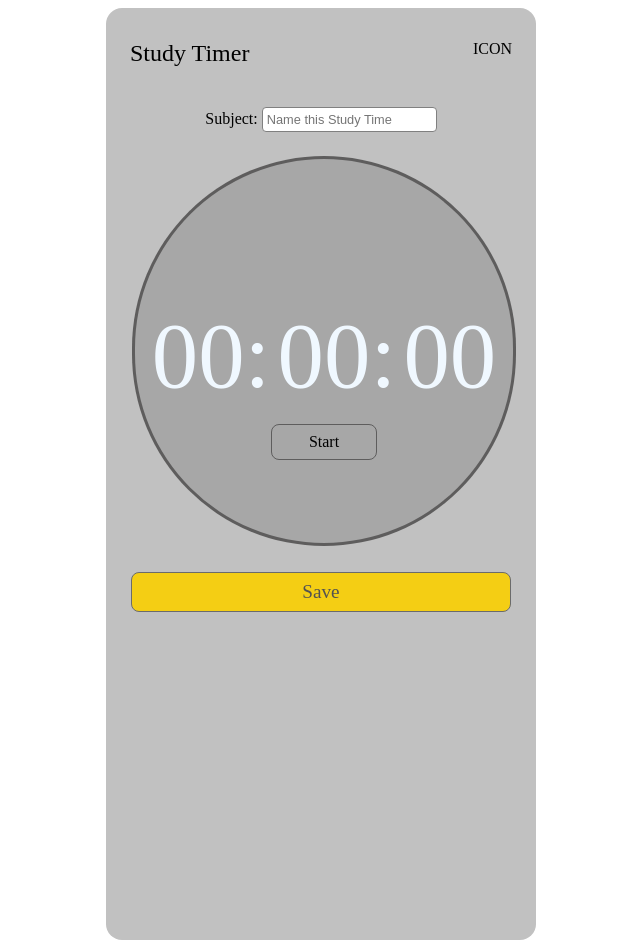
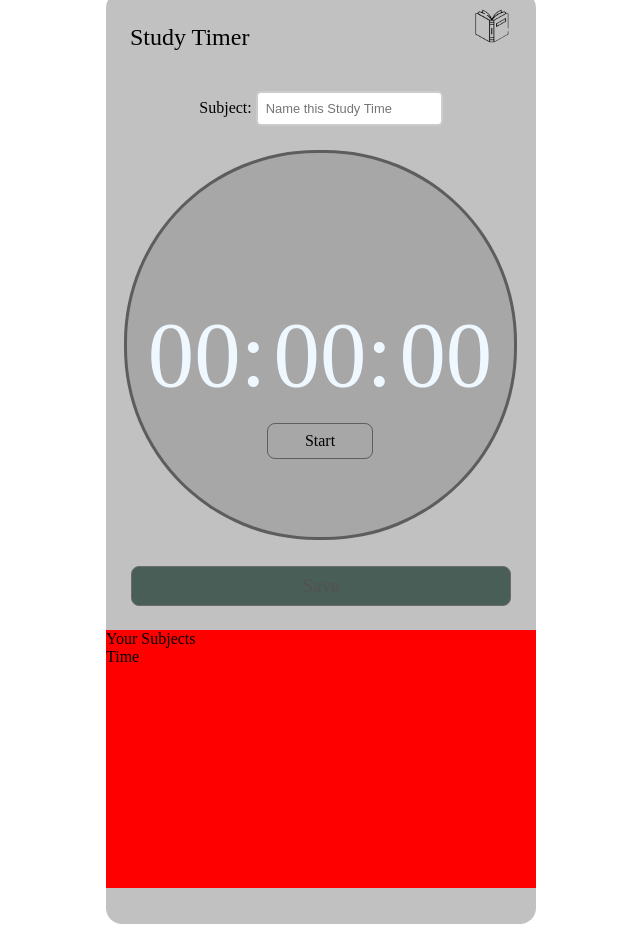
Before and after one commit to manugrana2/study-timer, a plain HTML site: page index.html in a window 1280 px wide. Shown: the whole page, without its empty margins (319-959 px from the left). Drawn offline with Linux system fonts and the light colour scheme.

Commit message:
Modified some styles

```diff
--- a/index.html
+++ b/index.html
@@ -17,7 +17,7 @@
                     Study Timer
                 </div>
                 <div class="about">
-                    ICON
+                    <img src="icon.png">
                 </div>
             </div>
             <div class="subject">
@@ -42,6 +42,14 @@
                 </div>
             </div>
             <div class="save">Save</div>
+            <div class="records">
+                <div class="subjects">
+                    <div class="title">Your Subjects</div>
+                </div>
+                <div class="total-time">
+                    <div class="title">Time</div>
+                </div>
+            </div>
         </div>
     </div>
 </body>
--- a/styles.css
+++ b/styles.css
@@ -2,6 +2,8 @@
     position: relative;
     width: 100%;
     font-size: 16px;
+    margin-top: -16px;
+
 }
 .app-container{
     position: relative;
@@ -29,7 +31,10 @@
     margin-left: auto;
     margin-right: 24px;
 }
-
+.about img{
+    width: 40px;
+    margin-top: -16px;
+}
 .subject{
     margin-top: 40px;
     width: 80%;
@@ -42,16 +47,22 @@
 }
 
 .subject-input {
-    font-size: 0.8em;
-    border: 1px solid gray;
-    border-radius: 4px;
-    padding: 4px;
+    border: 2px solid #ccc;
+    border-radius: 5px;
+    padding: 8px;
+    font-size: 12.9px;
+    color: #555;
+    transition: border-color 0.3s ease;
+  }
 
+.subject-input:focus {
+    border-color: #F4CE14;
+    outline: none;
   }
 
 .counter{
     margin-top: 24px;
-    width: 88%;
+    width: 90%;
     height: 384px;
     margin-left: auto;
     margin-right: auto;
@@ -62,6 +73,7 @@
     background-color: rgb(167, 167, 167);
     border: 3px solid rgba(77, 76, 76, 0.8);
     border-radius: 192px;
+    margin-left: -4px;
 }
 
 .digits{
@@ -152,7 +164,7 @@
     padding-top: 8px;
     padding-bottom: 8px;
     font-size: 1.2em;
-    background-color: #F4CE14;
+    background-color: #495E57;
     border: 1px solid rgb(107, 107, 107);
     border-radius: 8px;
     margin-left: auto;
@@ -165,3 +177,9 @@
     background-color: #f7d52d;
 
 }
+.records{
+    height: 258px;
+    margin-top: 24px;
+    background-color: red;
+
+}
```
Also changed, not shown: icon.png (added).
